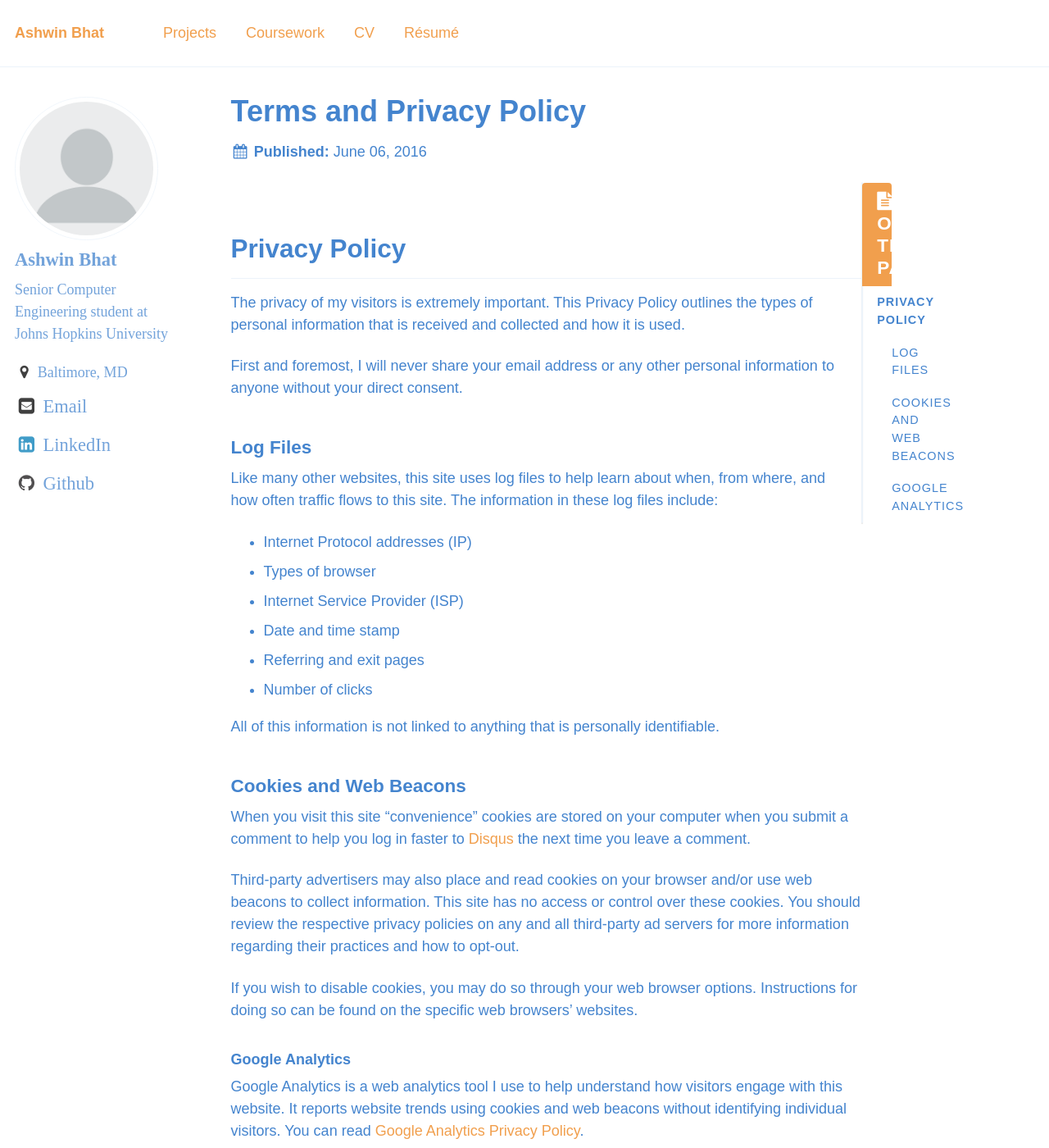
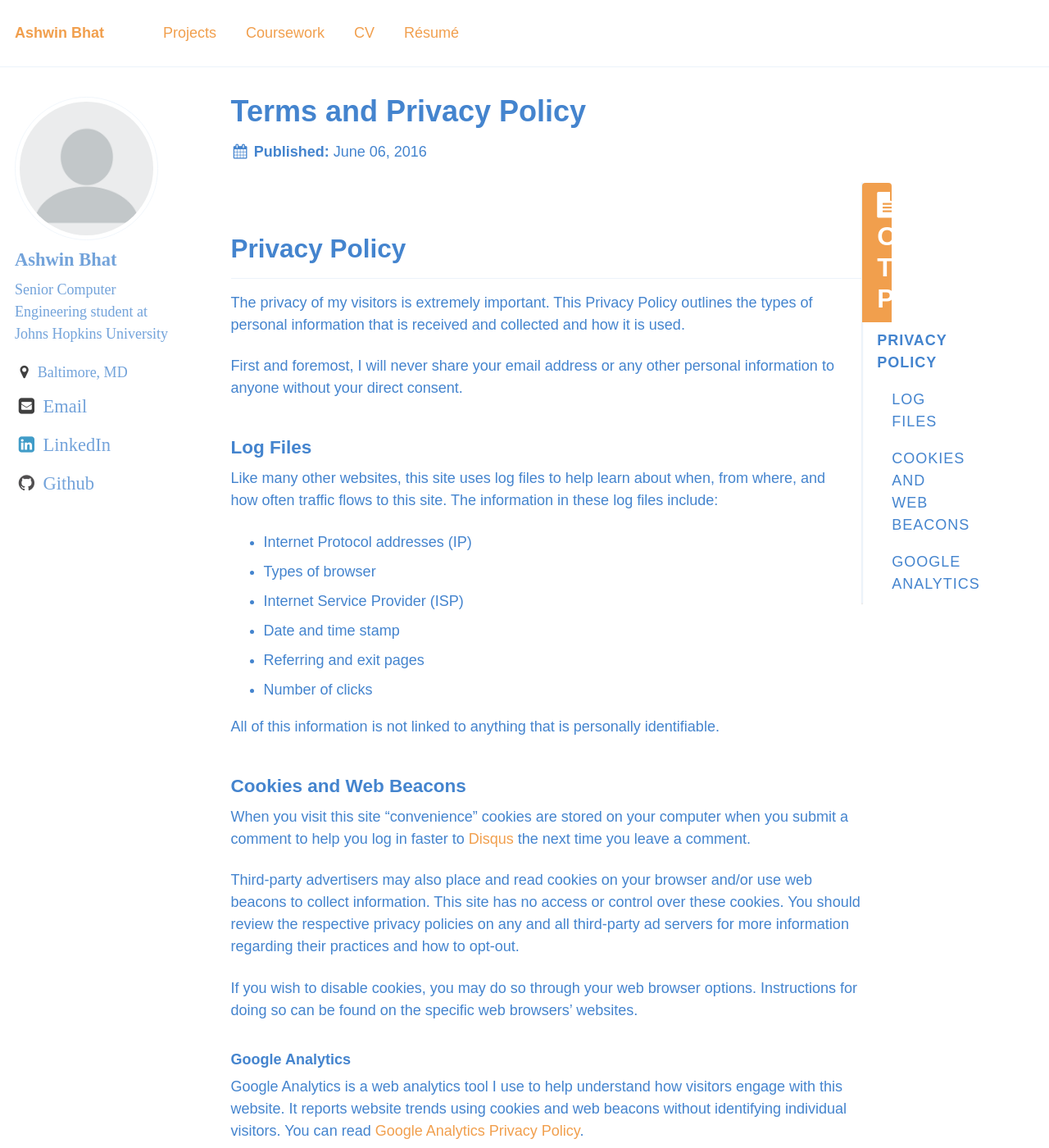
Before and after one commit to The-Shwin/the-shwin.github.io, a Jekyll site: the page built from _pages/terms.md, in a window 1280 px wide and 1400 px high. Shown: the whole window at 82% size. Built offline with Jekyll 4.4.1, drawn with Linux system fonts in a browser that asks for light colours.

Commit message:
Update _navigation.scss

```diff
--- a/_sass/_navigation.scss
+++ b/_sass/_navigation.scss
@@ -31,7 +31,7 @@
   ol {
     padding: 0;
     list-style: none;
-    font-size: $type-size-5;
+    font-size: $type-size-4;
 
     @include breakpoint($large) {
       @include span(10 of 12 last);
@@ -127,7 +127,7 @@
     float: left;
     width: 50%;
     font-family: Miso, sans-serif;
-    font-size: $type-size-4;
+    font-size: $type-size-3;
     font-weight: bold;
     text-align: center;
     text-decoration: none;
@@ -263,7 +263,7 @@
     a {
       margin: 0;
       padding: 10px 20px;
-      font-size: $type-size-4;
+      font-size: $type-size-3;
 
       &:hover {
         color: $masthead-link-color-hover;
@@ -349,7 +349,7 @@
   margin: 0;
   padding: 0.5rem 1rem;
   font-family: Miso, sans-serif;
-  font-size: $type-size-4;
+  font-size: $type-size-3;
   font-weight: bold;
 }
 
@@ -358,7 +358,7 @@
   margin: 0.5rem 0;
   padding: 0.5rem 0;
   font-family: Miso, sans-serif;
-  font-size: $type-size-5;
+  font-size: $type-size-4;
   font-weight: bold;
   text-transform: uppercase;
   border-bottom: 1px solid $border-color;
@@ -381,7 +381,7 @@
 
   .nav__title {
     color: #fff;
-    font-size: $type-size-5;
+    font-size: $type-size-4;
     background: $primary-color;
     border-top-left-radius: $border-radius;
     border-top-right-radius: $border-radius;
@@ -399,7 +399,7 @@
     display: block;
     padding: 0.5rem 1rem;
     color: $gray;
-    font-size: $type-size-6;
+    font-size: $type-size-5;
     font-weight: bold;
     line-height: 1.5;
     border-bottom: 1px solid $border-color;
```
